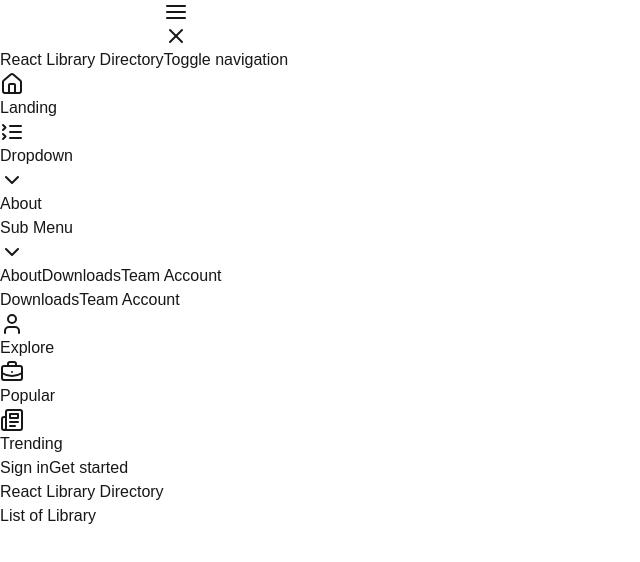
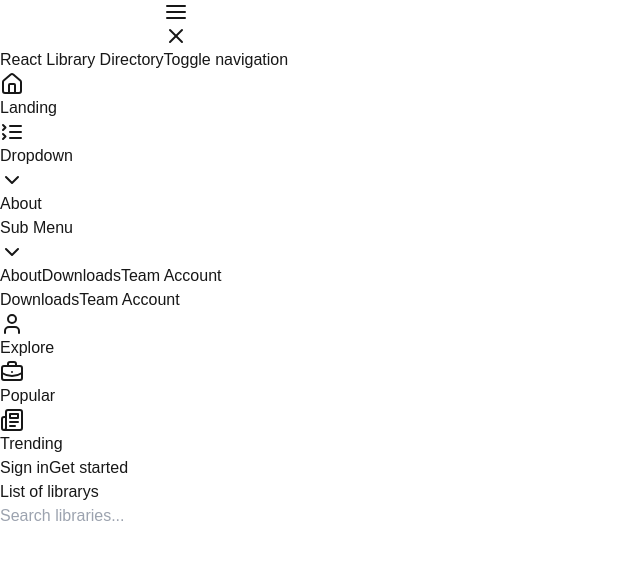
Before and after one commit to AyushJoshi1403/React-Library-Directory, a Next.js app in the folder frontend/: page / in a window 1280 px wide. Shown: the top 562 px of the page, without its empty margins (0-640 px from the left). Built offline with nearby package versions, Linux system fonts and the light colour scheme.

Commit message:
frontend

```diff
--- a/frontend/src/app/page.jsx
+++ b/frontend/src/app/page.jsx
@@ -3,11 +3,13 @@
 const page = () => {
   return (
     <div>
-      <div>
-        <div className='text-center text-2xl font-bold mt-10'>
-        <h1>React Library Directory</h1>
+      <div className='border bg-gray-900 border-transparent'>
+        <div className='text-center text-3xl font-bold mt-10 mb-6'>
+        <h1>List of librarys</h1>
         </div>
-        <div><h1 className='text-center text-2xl'>List of Library</h1></div>
+        <div className='text-center'>
+          <input className='w-[75%] border bg-transparent rounded-l' type="text" placeholder='Search libraries...' />
+        </div>
       </div>
     </div>
   )
```
